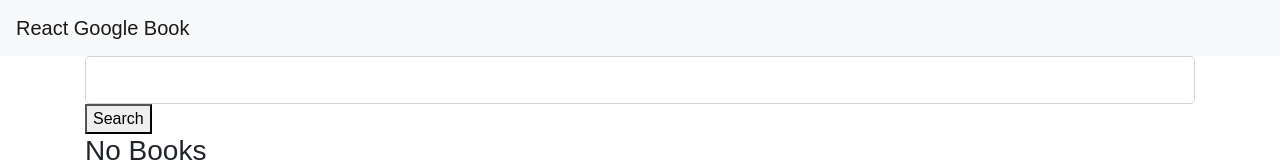
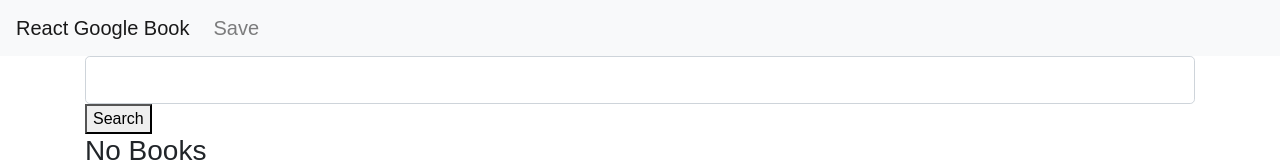
Before and after one commit to itsmedexter/Google_Books, a React (Create React App) app in the folder client/: page / in a window 1280 px wide. Shown: the top 162 px of the page. Built offline with nearby package versions, Linux system fonts and the light colour scheme.

Commit message:
fixed spacing issues

```diff
--- a/client/src/components/BookList/index.js
+++ b/client/src/components/BookList/index.js
@@ -32,7 +32,7 @@
               >
                 <button>View</button>
               </a>
-              <a className="nav-link navbar-brand" id="savedLink" href="/bookshelf">Save</a>
+              <a className="nav-link navbar-brand" id="savedLink" href="/bookshelf"><button>Save</button></a>
             </Col>
           </Row>
         </Container>
--- a/client/src/components/Nav/index.js
+++ b/client/src/components/Nav/index.js
@@ -7,7 +7,11 @@
       <a className="navbar-brand" href="/">
         React Google Book
       </a>
-
+      <ul className="navbar-nav">
+     <li className="nav-item">
+       <a className="nav-link navbar-brand" id="savedLink" href="/bookshelf">Save</a>
+     </li>
+   </ul>
     </nav>
   );
 }
--- a/client/src/pages/Search/index.js
+++ b/client/src/pages/Search/index.js
@@ -24,6 +24,7 @@
     axios
       .get(url)
       .then(res => {
+        //console.log(res);
         this.displayRes(res.data);
       })
       .catch(err => console.log(err));
@@ -35,6 +36,7 @@
     this.setState({
       [name]: value
     });
+    //console.log("Query", this.state.query);
   };
 
 
```
Also changed, not shown: 1 other file (tests, documents, lock files or other folders).
